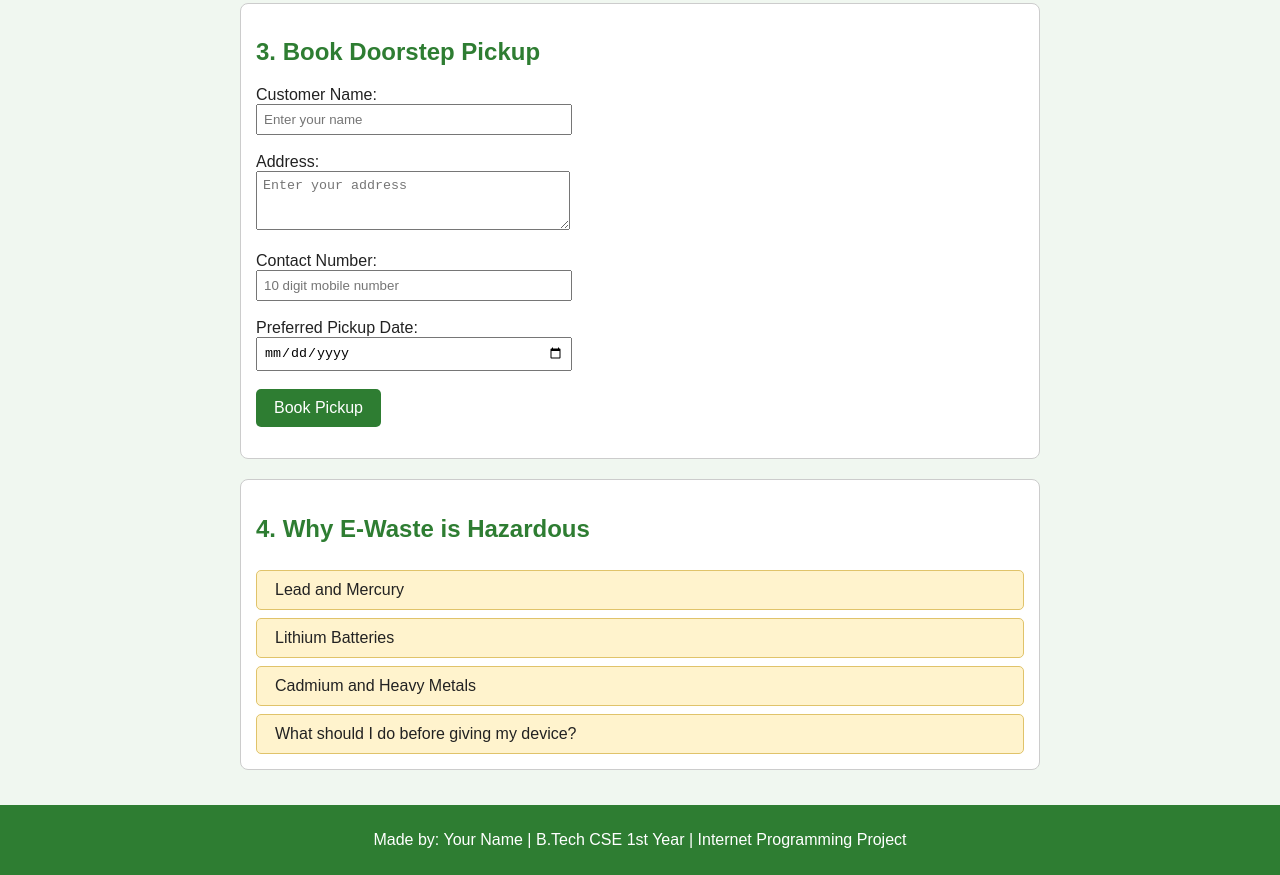
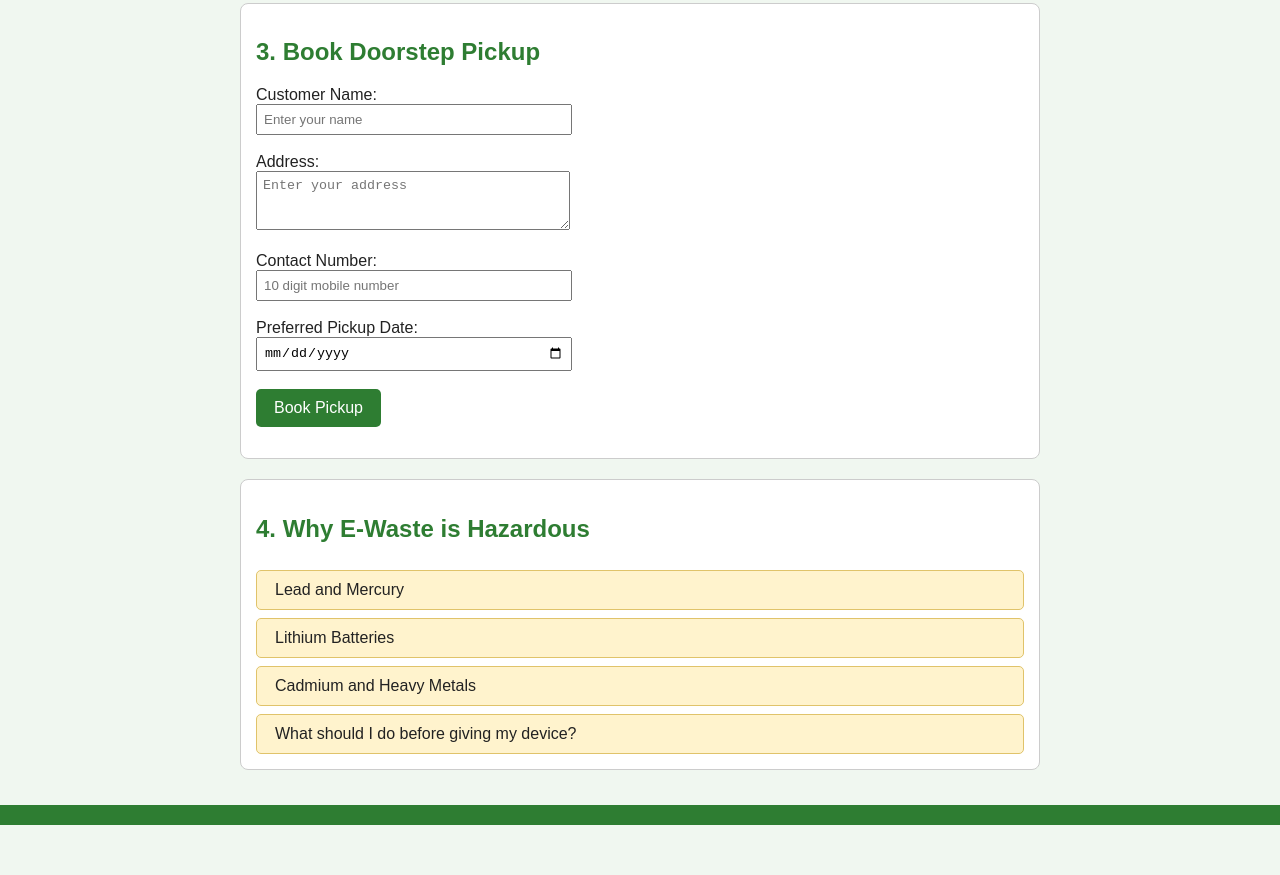
Before and after one commit to Yash-2627/E-recycling-, a plain HTML site: page index.html in a window 1280 px wide. Shown: the part 855-1730 px from the top of the page. After the commit the page ends 1680 px from the top, so only its background shows below. Drawn offline with Linux system fonts and the light colour scheme.

Commit message:
Update index.html

```diff
--- a/index.html
+++ b/index.html
@@ -129,7 +129,7 @@
     </main>
 
     <footer>
-        <p>Made by: Your Name | B.Tech CSE 1st Year | Internet Programming Project</p>
+
     </footer>
 
     <script src="script.js"></script>
```
